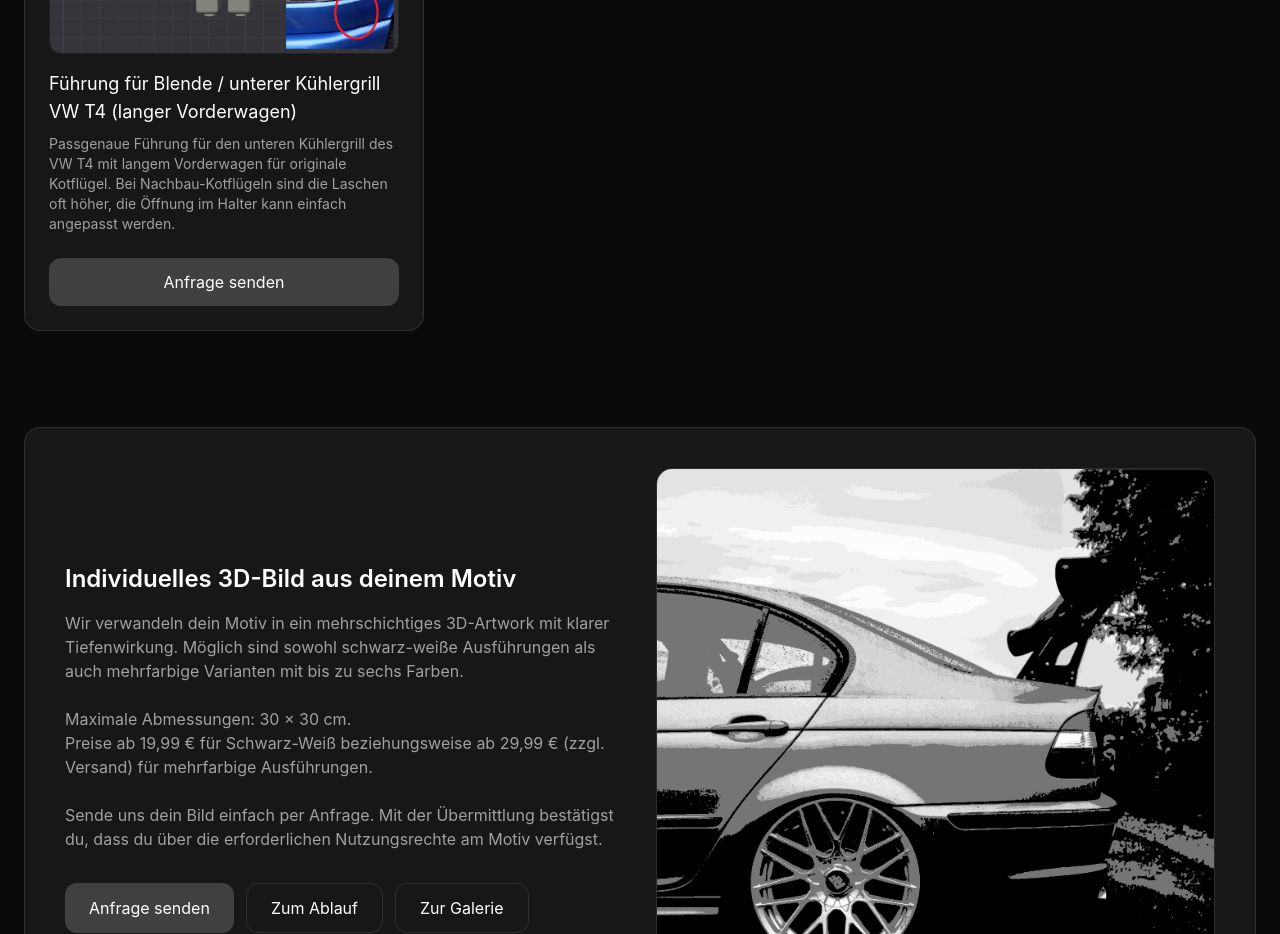
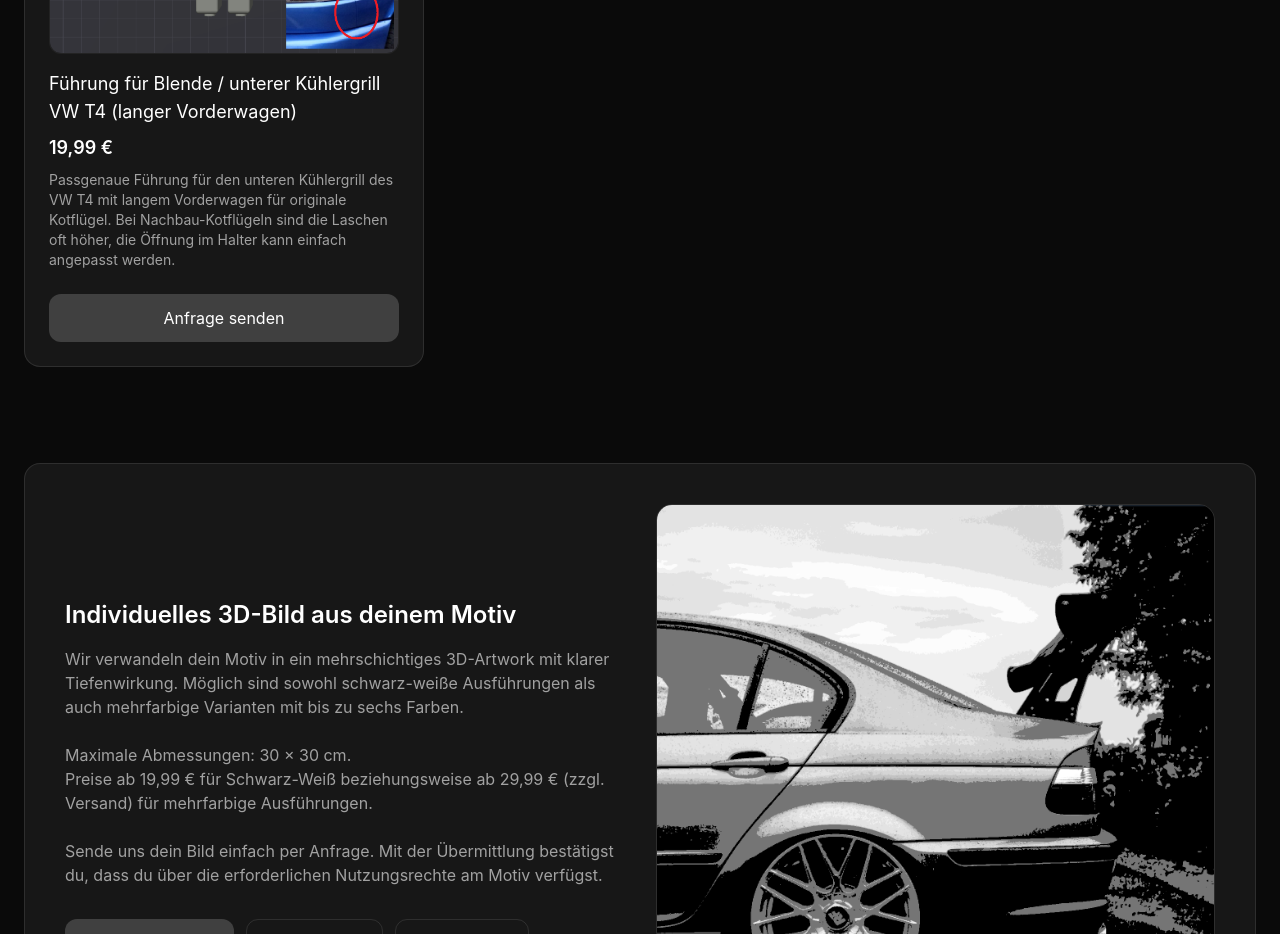
Before and after one commit to WernerG98/glueck-engineering, a React (Vite) app: page / in a window 1280 px wide. Shown: the part 920-1854 px from the top of the page. Built offline with nearby package versions, Linux system fonts and the light colour scheme.

Commit message:
Update App.jsx

```diff
--- a/src/App.jsx
+++ b/src/App.jsx
@@ -7,6 +7,7 @@ export default function GlueckEngineeringWebsite() {
     {
       name: "Führung für Blende / unterer Kühlergrill VW T4 (langer Vorderwagen)",
       image: "/Fuehrung_Blende_T4.png",
+      price: "19,99 €",
       text: "Passgenaue Führung für den unteren Kühlergrill des VW T4 mit langem Vorderwagen für originale Kotflügel. Bei Nachbau-Kotflügeln sind die Laschen oft höher, die Öffnung im Halter kann einfach angepasst werden.",
     },
   ];
@@ -257,6 +258,7 @@ export default function GlueckEngineeringWebsite() {
                 </div>
 
                 <h3 className="mt-4 text-base sm:text-lg">{item.name}</h3>
+                <p className="mt-2 text-lg font-semibold text-white">{item.price}</p>
                 <p className="mt-2 text-sm text-neutral-400">{item.text}</p>
 
                 <button
```
